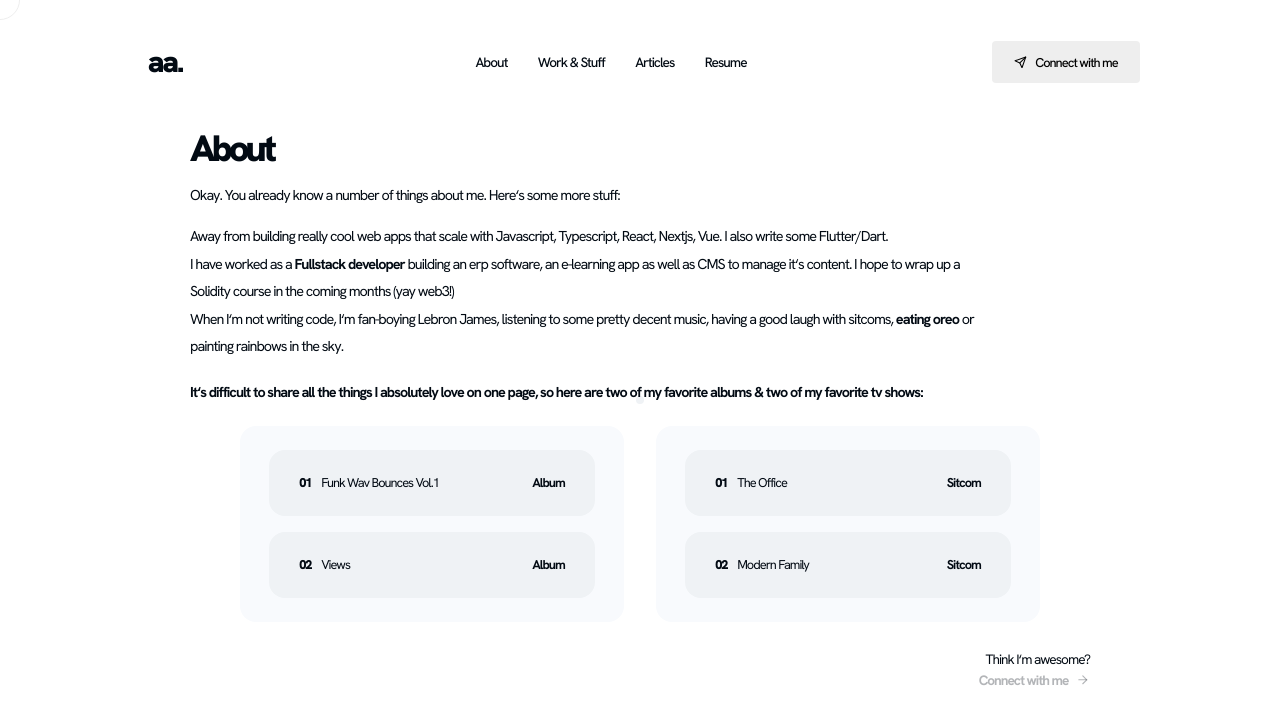
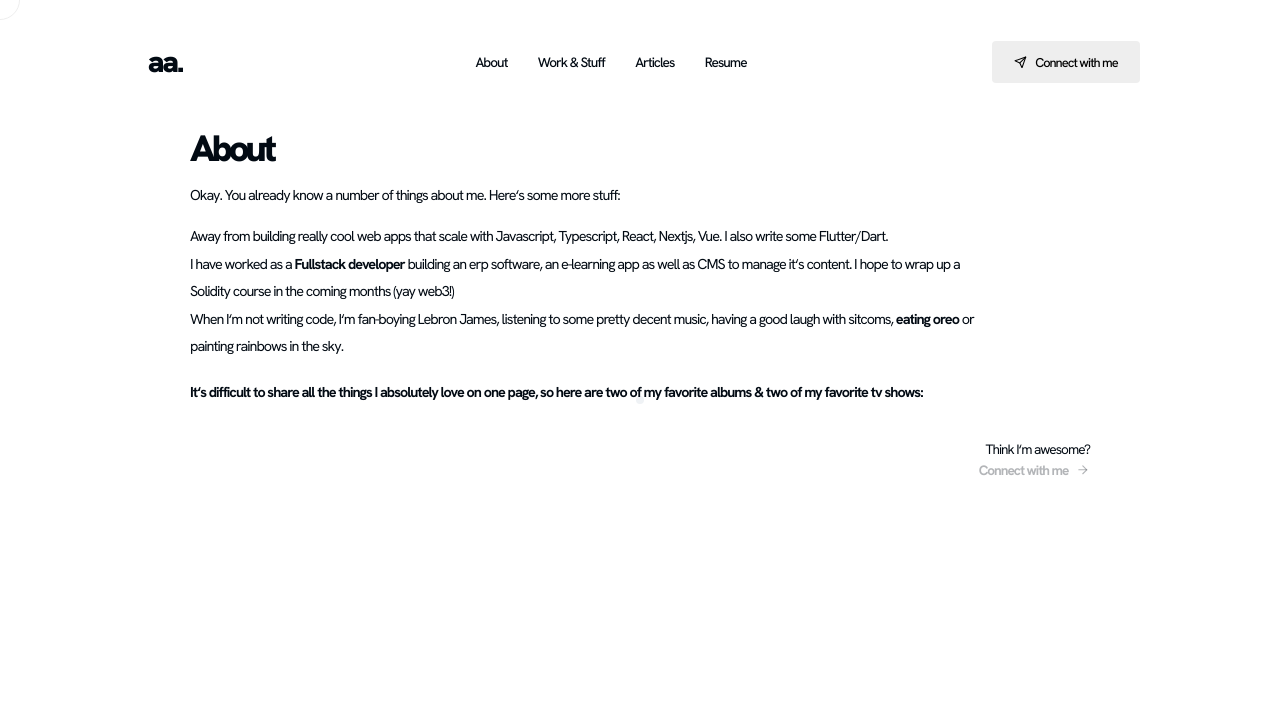
Before and after one commit to sambabib/kittsfolio, a Next.js app: page /about in a window 1280 px wide. Shown: the top 724 px of the page. Built offline with nearby package versions, Linux system fonts and the light colour scheme.

Commit message:
took out a section

```diff
--- a/components/music.tsx
+++ /dev/null
@@ -1,30 +0,0 @@
-import type { ReactElement } from 'react';
-
-// styles
-import styles from '../styles/music.module.scss';
-
-interface MusicProps {
-  num: string;
-  title: string;
-  link: string;
-  type: string;
-}
-
-const Music = ({ num, title, link, type }: MusicProps): ReactElement => {
-  return (
-    <div className={styles.music}>
-      <a href={link} target='__blank'>
-        <div className={styles.music__container}>
-          <div className={styles.num__and__title}>
-            <p className={styles.num}>{num}</p>
-            <p className={styles.title}>{title}</p>
-
-          </div>
-          <p className={styles.type}>{type}</p>
-        </div>
-      </a>
-    </div>
-  );
-};
-
-export default Music;
--- a/components/navbar.tsx
+++ b/components/navbar.tsx
@@ -31,7 +31,7 @@ const Navbar = (): ReactElement => {
             <Link href='/about' passHref>
               <li>About</li>
             </Link>
-            <Link href='/work-and-stuff' passHref>
+            <Link href='/work' passHref>
               <li>Work & Stuff</li>
             </Link>
             <Link href='/articles' passHref>
--- a/components/sitcoms.tsx
+++ /dev/null
@@ -1,26 +0,0 @@
-import type { ReactElement } from 'react';
-
-// styles
-import styles from '../styles/sitcoms.module.scss';
-
-interface SitcomProps {
-  num: string;
-  title: string;
-  type: string;
-}
-
-const Sitcoms = ({ num, title, type }: SitcomProps): ReactElement => {
-  return (
-    <div className={styles.sitcoms}>
-      <div className={styles.sitcoms__container}>
-        <div className={styles.num__and__title}>
-          <p className={styles.num}>{num}</p>
-          <p className={styles.title}>{title}</p>
-        </div>
-        <p className={styles.type}>{type}</p>
-      </div>
-    </div>
-  );
-};
-
-export default Sitcoms;
--- a/pages/about.tsx
+++ b/pages/about.tsx
@@ -4,125 +4,82 @@ import { FiArrowRight } from 'react-icons/fi';
 
 // components
 import Layout from '../components/layout';
-import Music from '../components/music';
-import Sitcoms from '../components/sitcoms';
 
 // styles
 import styles from '../styles/about.module.scss';
 
-// utils
-import { music } from '../utils/musicUtils';
-import { sitcoms } from '../utils/sitcomsUtils';
+const stagger: {} = {
+  animate: {
+    transition: {
+      staggerChildren: 0.09,
+    },
+  },
+};
+
+const fadeAbout: {} = {
+  hidden: {
+    y: 60,
+    opacity: 0,
+    transition: { duration: 0.8, ease: [0.6, -0.05, 0.01, 0.99] },
+  },
+  visible: {
+    y: 0,
+    opacity: 1,
+    transition: {
+      duration: 0.8,
+      ease: [0.6, -0.05, 0.01, 0.99],
+      delay: 1.4,
+    },
+  },
+};
 
 const About = (): ReactElement => {
   return (
     <AnimatePresence exitBeforeEnter>
       <div className={styles.about}>
-        <div className={styles.about__container}>
+        <motion.div className={styles.about__container} variants={stagger}>
           <motion.h2
             initial={{ opacity: 0, x: -80 }}
             animate={{ opacity: 1, x: 0 }}
             transition={{
               ease: 'easeInOut',
               duration: 1,
-              delay: 2.6,
+              delay: 2,
             }}
           >
             About
           </motion.h2>
           <section className={styles.section}>
-            <motion.p
-              initial={{ opacity: 0, x: -80 }}
-              animate={{ opacity: 1, x: 0 }}
-              transition={{
-                ease: 'easeInOut',
-                duration: 1,
-                delay: 2.4,
-              }}
-            >
-              Okay. You already know a number of things about me. Here&lsquo;s some
-              more stuff: <br />
+            <motion.p variants={fadeAbout} initial='hidden' animate='visible'>
+              Okay. You already know a number of things about me. Here&lsquo;s
+              some more stuff: <br />
             </motion.p>
-            <motion.p
-              initial={{ opacity: 0, x: -80 }}
-              animate={{ opacity: 1, x: 0 }}
-              transition={{
-                ease: 'easeInOut',
-                duration: 1,
-                delay: 2,
-              }}
-            >
+            <motion.p variants={fadeAbout} initial='hidden' animate='visible'>
               Away from building really cool web apps that scale with
               Javascript, Typescript, React, Nextjs, Vue. I also write some
               Flutter/Dart. <br /> I have worked as a{' '}
               <span>Fullstack developer</span> building an erp software, an
-              e-learning app as well as CMS to manage it&lsquo;s content. I hope to
-              wrap up a Solidity course in the coming months (yay web3!) <br />{' '}
-              When I&lsquo;m not writing code, I&lsquo;m fan-boying Lebron James, listening
-              to some pretty decent music, having a good laugh with sitcoms,{' '}
-              <span>eating oreo</span> or painting rainbows in the sky.
+              e-learning app as well as CMS to manage it&lsquo;s content. I hope
+              to wrap up a Solidity course in the coming months (yay web3!){' '}
+              <br /> When I&lsquo;m not writing code, I&lsquo;m fan-boying
+              Lebron James, listening to some pretty decent music, having a good
+              laugh with sitcoms, <span>eating oreo</span> or painting rainbows
+              in the sky.
             </motion.p>
           </section>
 
           <motion.div
-            initial={{ opacity: 0, x: -80 }}
-            animate={{ opacity: 1, x: 0 }}
-            transition={{
-              ease: 'easeInOut',
-              duration: 1,
-              delay: 1.8,
-            }}
             className={styles.my__shit__intro}
+            variants={fadeAbout}
+            initial='hidden'
+            animate='visible'
           >
             <h4>
-              It&lsquo;s difficult to share all the things I absolutely love on one
-              page, so here are two of my favorite albums & two of my favorite
-              tv shows:
+              It&lsquo;s difficult to share all the things I absolutely love on
+              one page, so here are two of my favorite albums & two of my
+              favorite tv shows:
             </h4>
           </motion.div>
-
-          <section className={styles.my__shit}>
-            <motion.div
-              initial={{ opacity: 0, scale: 0.8 }}
-              animate={{ opacity: 1, scale: 1 }}
-              transition={{
-                ease: [0.6, 0.01, -0.05, 0.95],
-                duration: 1,
-                delay: 3,
-              }}
-              className={styles.my__music__container}
-            >
-              {music.map((item) => (
-                <Music
-                  key={item.num}
-                  num={item.num}
-                  title={item.title}
-                  link={item.link}
-                  type={item.type}
-                />
-              ))}
-            </motion.div>
-
-            <motion.div
-              initial={{ opacity: 0, scale: 0.8 }}
-              animate={{ opacity: 1, scale: 1 }}
-              transition={{
-                ease: [0.6, 0.01, -0.05, 0.95],
-                duration: 1,
-                delay: 3.2,
-              }}
-              className={styles.my__sitcoms__container}
-            >
-              {sitcoms.map((sitcom) => (
-                <Sitcoms
-                  key={sitcom.num}
-                  num={sitcom.num}
-                  title={sitcom.title}
-                  type={sitcom.type}
-                />
-              ))}
-            </motion.div>
-          </section>
 
           <section className={styles.connect}>
             <motion.h3
@@ -131,7 +88,7 @@ const About = (): ReactElement => {
               transition={{
                 ease: [0.6, 0.01, -0.05, 0.95],
                 duration: 1,
-                delay: 3.5,
+                delay: 2.0,
               }}
             >
               Think I&lsquo;m awesome? <br />{' '}
@@ -141,14 +98,14 @@ const About = (): ReactElement => {
                 transition={{
                   ease: [0.6, 0.01, -0.05, 0.95],
                   duration: 1,
-                  delay: 3.6,
+                  delay: 2.3,
                 }}
               >
                 Connect with me <FiArrowRight className={styles.icon} />
               </motion.span>
             </motion.h3>
           </section>
-        </div>
+        </motion.div>
 
         <section className={styles.about__background}>
           <motion.p
--- a/pages/index.tsx
+++ b/pages/index.tsx
@@ -101,7 +101,7 @@ const Home = () => {
                 >
                   stack:
                 </motion.h4>
-                <motion.section variants={container}>
+                <motion.section variants={container} >
                   {[...stack].map((item) => (
                     <StackItem key={item.id} title={item.title} />
                   ))}
--- a/styles/music.module.scss
+++ /dev/null
@@ -1,43 +0,0 @@
-// partials
-@import 'variable';
-
-.music {
-  .music__container {
-    display: flex;
-    align-items: center;
-    justify-content: space-between;
-    background: $background-tertiary;
-    padding: 0.5rem 1.9rem;
-    border-radius: 16px;
-    transition: all 0.3s ease;
-
-    &:hover {
-      background: $primary-green;
-      color: $background-main;
-    }
-
-    .num__and__title {
-      display: flex;
-      align-items: center;
-      gap: 0.6rem;
-      width: 100%;
-      position: relative;
-    }
-
-    p {
-      font-size: 0.8rem;
-      letter-spacing: -1px;
-      line-height: 1.9;
-      transition: all 0.2s ease-out;
-    }
-
-    .num {
-      font-weight: 900 !important;
-    }
-
-    .type {
-      font-size: 0.8rem;
-      font-weight: 700;
-    }
-  }
-}
--- a/styles/sitcoms.module.scss
+++ /dev/null
@@ -1,42 +0,0 @@
-// partials
-@import 'variable';
-
-.sitcoms {
-  .sitcoms__container {
-    display: flex;
-    align-items: center;
-    justify-content: space-between;
-    background: $background-tertiary;
-    padding: 0.5rem 1.9rem;
-    border-radius: 16px;
-    transition: all 0.3s ease;
-    cursor: pointer;
-
-    &:hover {
-      color: $background-main;
-      background: $primary-purple;
-    }
-
-    .num__and__title {
-      display: flex;
-      align-items: center;
-      gap: 0.6rem;
-    }
-
-    p {
-      font-size: 0.8rem;
-      letter-spacing: -1px;
-      line-height: 1.9;
-      transition: all 0.2s ease-out;
-    }
-
-    .num {
-      font-weight: 900 !important;
-    }
-
-    .type {
-      font-size: 0.8rem;
-      font-weight: 700;
-    }
-  }
-}
--- a/utils/musicUtils.tsx
+++ /dev/null
@@ -1,27 +0,0 @@
-interface Music {
-  num: string;
-  title: string;
-  link: string;
-  type: string;
-}
-
-export const music: Music[] = [
-  {
-    num: `01`,
-    title: `Funk Wav Bounces Vol.1`,
-    link: `https://open.spotify.com/album/2HaqChIDc5go3qxVunBDK0?si=RgrwRNk3SfqJpKQXWC0-Gw`,
-    type: `Album`,
-  },
-  {
-    num: `02`,
-    title: `Views`,
-    link: `https://open.spotify.com/album/40GMAhriYJRO1rsY4YdrZb?si=9up6J833QAG21UWDF167eg`,
-    type: `Album`,
-  },
-  // {
-  //   num: `03`,
-  //   title: `Who Hurt You?`,
-  //   link: `https://open.spotify.com/track/23c9gmiiv7RCu7twft0Mym?si=f27f812ba434489f`,
-  //   type: `Single`,
-  // },
-];
--- a/utils/sitcomsUtils.tsx
+++ /dev/null
@@ -1,28 +0,0 @@
-interface Sitcoms {
-  num: string;
-  title: string;
-  type: string;
-}
-
-export const sitcoms: Sitcoms[] = [
-  {
-    num: `01`,
-    title: `The Office`,
-    type: `Sitcom`,
-  },
-  {
-    num: `02`,
-    title: `Modern Family`,
-    type: `Sitcom`,
-  },
-  // {
-  //   num: `03`,
-  //   title: `The Big Bang Theory`,
-  //   type: `Sitcom`,
-  // },
-  // {
-  //   num: `04`,
-  //   title: `Seinfeld`,
-  //   type: `Sitcom`,
-  // },
-];
```
Also changed, not shown: pages/work.tsx (added, +9 -0 lines), styles/work.module.scss (added).
